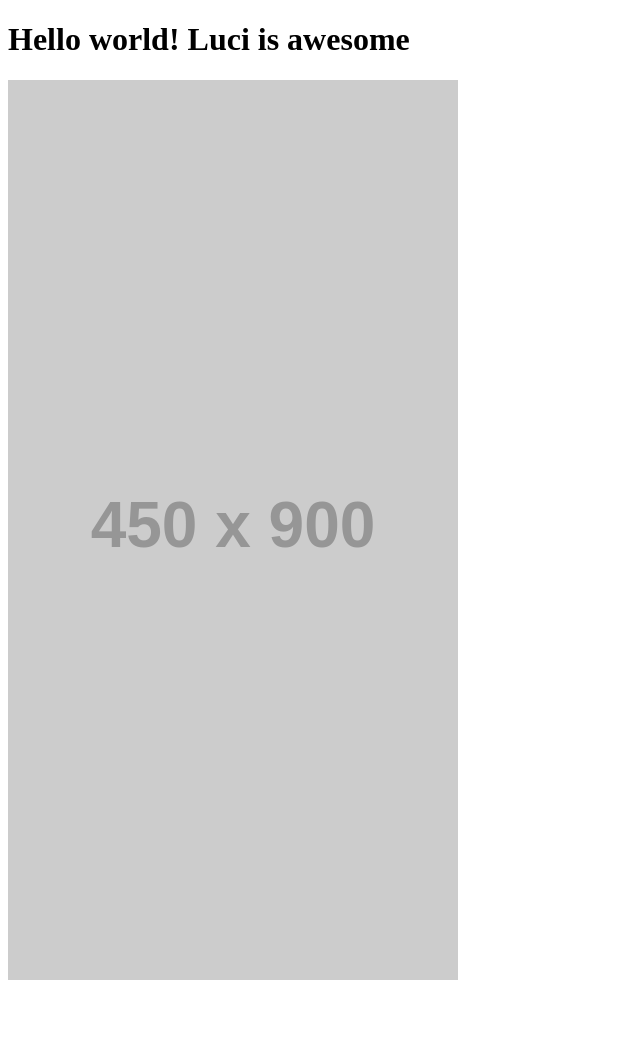
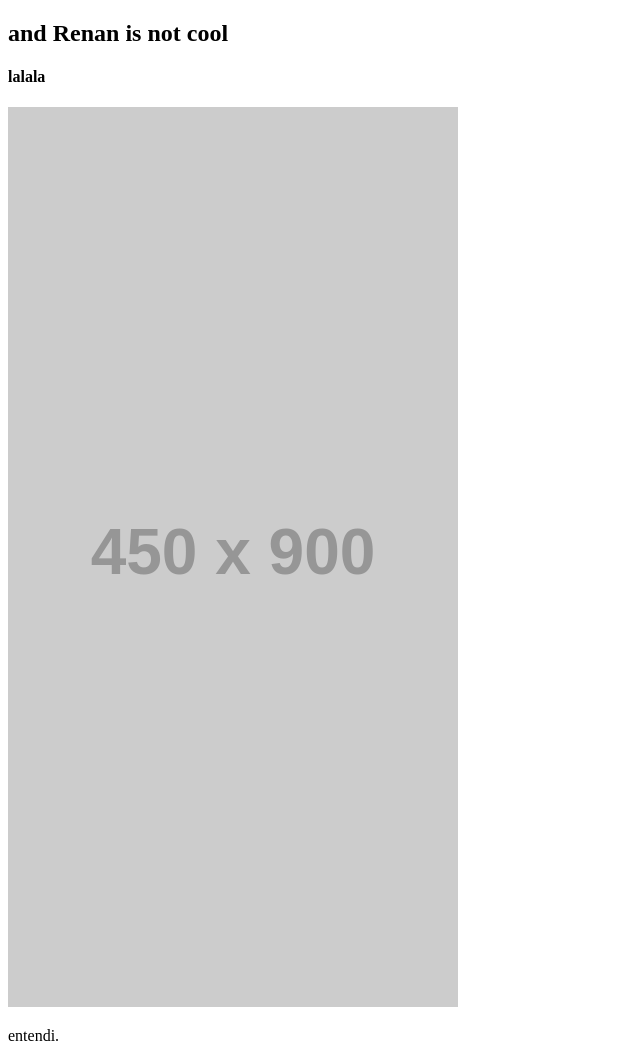
Before and after one commit to lucianesetoue/my-project, a plain HTML site: page index.html in a window 1280 px wide. Shown: the whole page, without its empty margins (0-640 px from the left). Before the commit the page ends 992 px from the top, so only its background shows below. Drawn offline with Linux system fonts and the light colour scheme; placeholder pictures from the web are drawn by us.

Commit message:
more changes

```diff
--- a/index.html
+++ b/index.html
@@ -5,8 +5,17 @@
 
   </head>
   <body>
-    <h1>Hello world! Luci is awesome</h1>
+
+    <h2>and Renan is not cool</h2>
+    <h3></h3>
+<h4>lalala</h4>
+
+
+
 
     <img src="https://via.placeholder.com/450x900" alt="placeholder">
+
+
+<p>entendi.</p>
   </body>
 </html>
```
